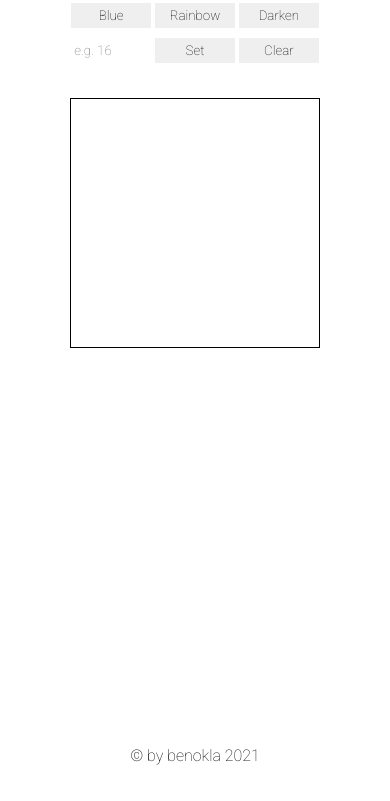
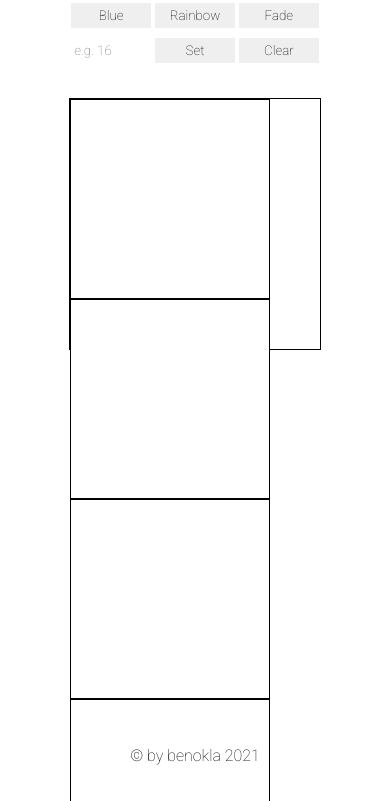
Before and after one commit to benokla/etch-a-sketch, a plain HTML site: page index.html in a window 390 px wide. Shown: the part 59-860 px from the top of the page. Drawn offline with Linux system fonts and the light colour scheme.

Commit message:
finised but not for mobile

```diff
--- a/app.js
+++ b/app.js
@@ -9,7 +9,7 @@ const rainbowBtn = document.querySelector("#rainbowBtn");
 const fadeBtn = document.querySelector("#fadeBtn");
 
 // init
-createGrid(16);
+createGrid(2);
 
 
 clearBtn.addEventListener("click", clearGrid);
@@ -56,7 +56,6 @@ setNewGridNumberBtn.addEventListener("click", () => {
 })
 
 function createGrid(num) {
-    let containerSize =
 
     if(num > 50) {
         alert("Number must be below 50")
--- a/index.html
+++ b/index.html
@@ -16,7 +16,7 @@
     <div class="toolsContainer">
         <input type="button" value="Blue" id="blueBtn">
         <input type="button" value="Rainbow" id="rainbowBtn">
-        <input type="button" value="Darken" id="fadeBtn">
+        <input type="button" value="Fade" id="fadeBtn">
     </div>
     <div class="sizeContainer">
         <input type="number" id="newGridNumberInput" placeholder="e.g. 16">
--- a/style.css
+++ b/style.css
@@ -66,8 +66,8 @@ p {
 @media only screen and (max-width: 700px) {
     .container {
         margin-top: 25px;
-        width: 250px;
-        height: 250px;
+        width: 252px;
+        height: 252px;
     }
 
     h1 {
```
